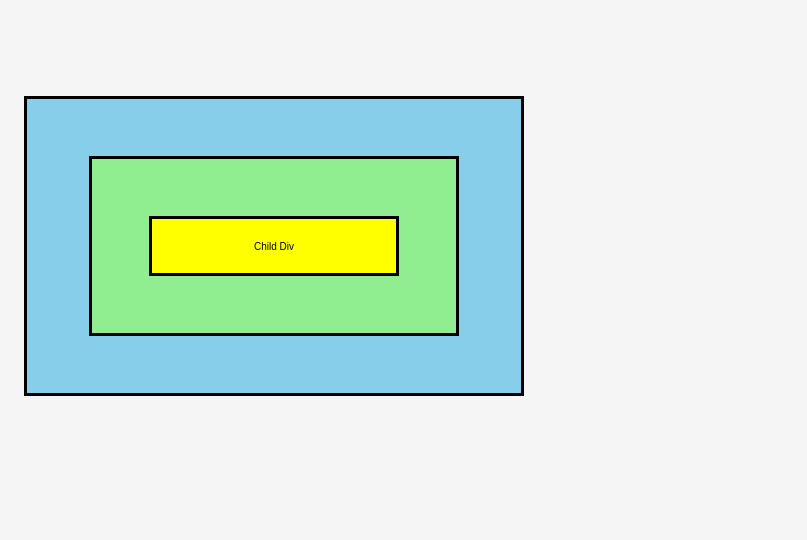
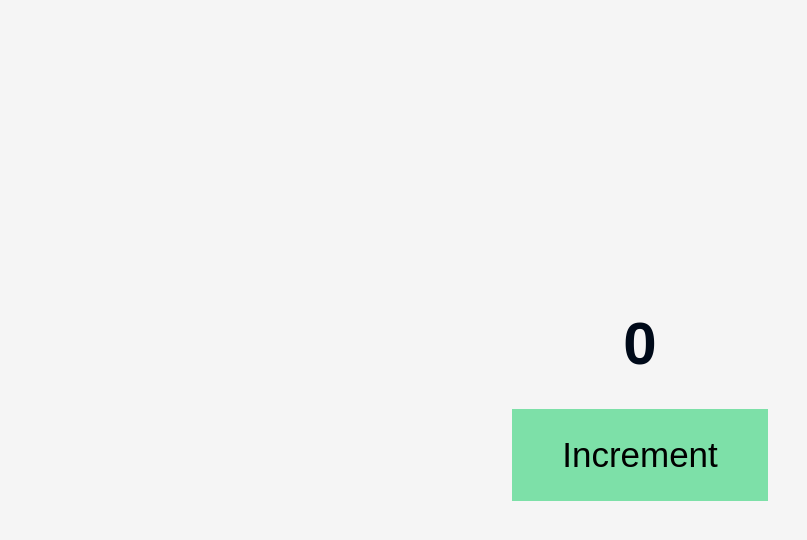
Before and after one commit to Rohit5harma/react-js-19-learning, a React (Vite) app: page / in a window 1280 px wide. Shown: the top 540 px of the page, without its empty margins (0-807 px from the left). Built offline with nearby package versions, Linux system fonts and the light colour scheme.

Commit message:
learned useState hook and state management

```diff
--- a/src/App.jsx
+++ b/src/App.jsx
@@ -30,14 +30,18 @@
 
 // import styles from "./components/Netflix.module.css";
 // import { EventProps } from "./components/EventProps";
+
+import { State } from "./components/hokes/State";
+
 import "./components/EV.css";
-import { EventPropagation } from "./components/EventPropagation";
+// import { EventPropagation } from "./components/EventPropagation";
 
 export const App = () => {
   return (
     <section className="container">
       {/* <EventProps /> */}
-      <EventPropagation />
+      {/* <EventPropagation /> */}
+      <State />
     </section>
   );
 };
--- a/src/components/EV.css
+++ b/src/components/EV.css
@@ -1,4 +1,4 @@
-.main-div {
+/* .main-div {
   width: 500px;
   height: 300px;
   background-color: skyblue;
@@ -37,4 +37,25 @@
   border: 3px solid black;
 
   cursor: pointer;
+} */
+
+.container {
+  display: flex;
+  justify-content: center;
+  align-items: center;
+  flex-direction: column;
+  min-height: 100vh;
 }
+
+.container h1 {
+  font-size: 60px;
+  margin-bottom: 20px;
+}
+
+.container button {
+  padding: 20px 50px;
+  font-size: 35px;
+  background-color: #7de0a8;
+  border: none;
+  cursor: pointer;
+}
--- /dev/null
+++ b/src/components/hokes/state.jsx
@@ -0,0 +1,16 @@
+import { useState } from "react";
+
+export const State = () => {
+  const [value, setValue] = useState(0);
+
+  const handleButtonClick = () => {
+    setValue(value + 1);
+  };
+
+  return (
+    <>
+      <h1>{value}</h1>
+      <button onClick={handleButtonClick}>Increment</button>
+    </>
+  );
+};
```
Also changed, not shown: src/components/NetflixSeries.jsx (line endings or trailing spaces).
